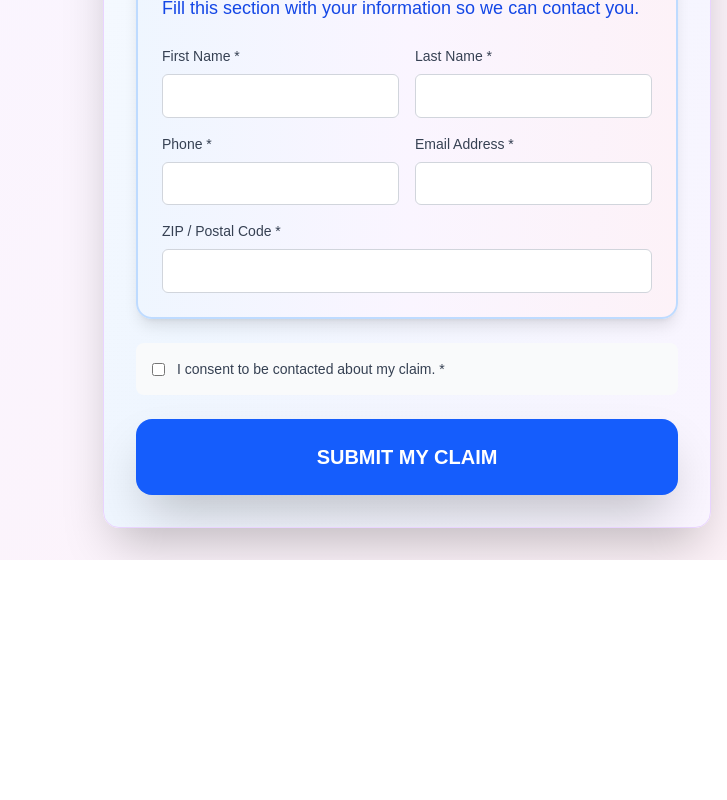
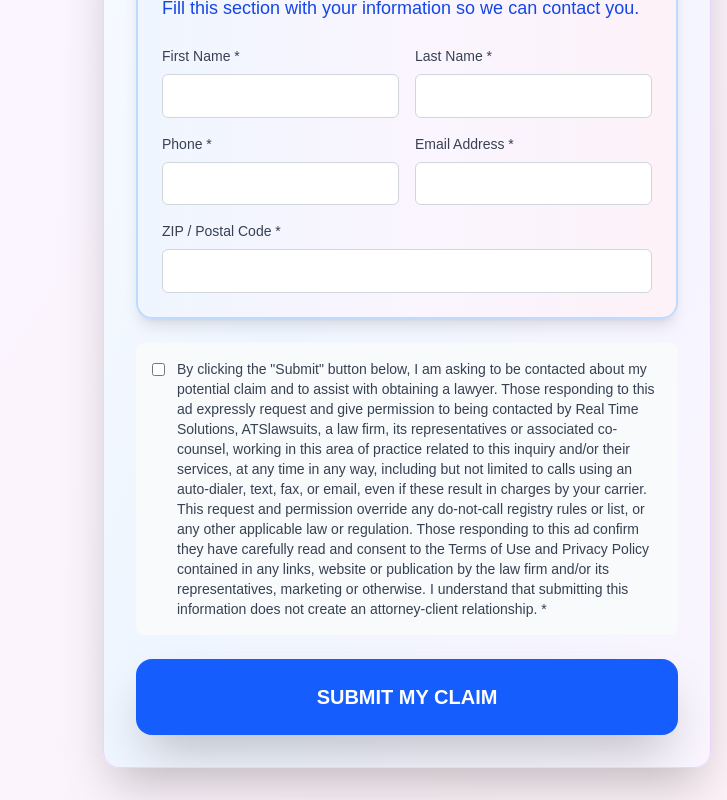
Before and after one commit to P-Paths/torc-landing, a Next.js app: page /ats-form in a window 1280 px wide. Shown: the part 1287-2087 px from the top of the page, without its empty margins (553-1280 px from the left). Before the commit the page ends 1847 px from the top, so only its background shows below. Built offline with nearby package versions, Linux system fonts and the light colour scheme.

Commit message:
Update consent text in ATSReplicaForm with comprehensive legal consent and change company name to Real Time Solutions

```diff
--- a/components/ATSReplicaForm.tsx
+++ b/components/ATSReplicaForm.tsx
@@ -692,7 +692,7 @@ const ATSReplicaForm: React.FC = () => {
                     required
                   />
                   <span className="text-sm text-gray-700">
-                    I consent to be contacted about my claim. *
+                    By clicking the "Submit" button below, I am asking to be contacted about my potential claim and to assist with obtaining a lawyer. Those responding to this ad expressly request and give permission to being contacted by Real Time Solutions, ATSlawsuits, a law firm, its representatives or associated co-counsel, working in this area of practice related to this inquiry and/or their services, at any time in any way, including but not limited to calls using an auto-dialer, text, fax, or email, even if these result in charges by your carrier. This request and permission override any do-not-call registry rules or list, or any other applicable law or regulation. Those responding to this ad confirm they have carefully read and consent to the Terms of Use and Privacy Policy contained in any links, website or publication by the law firm and/or its representatives, marketing or otherwise. I understand that submitting this information does not create an attorney-client relationship. *
                   </span>
                 </label>
               </div>
```
